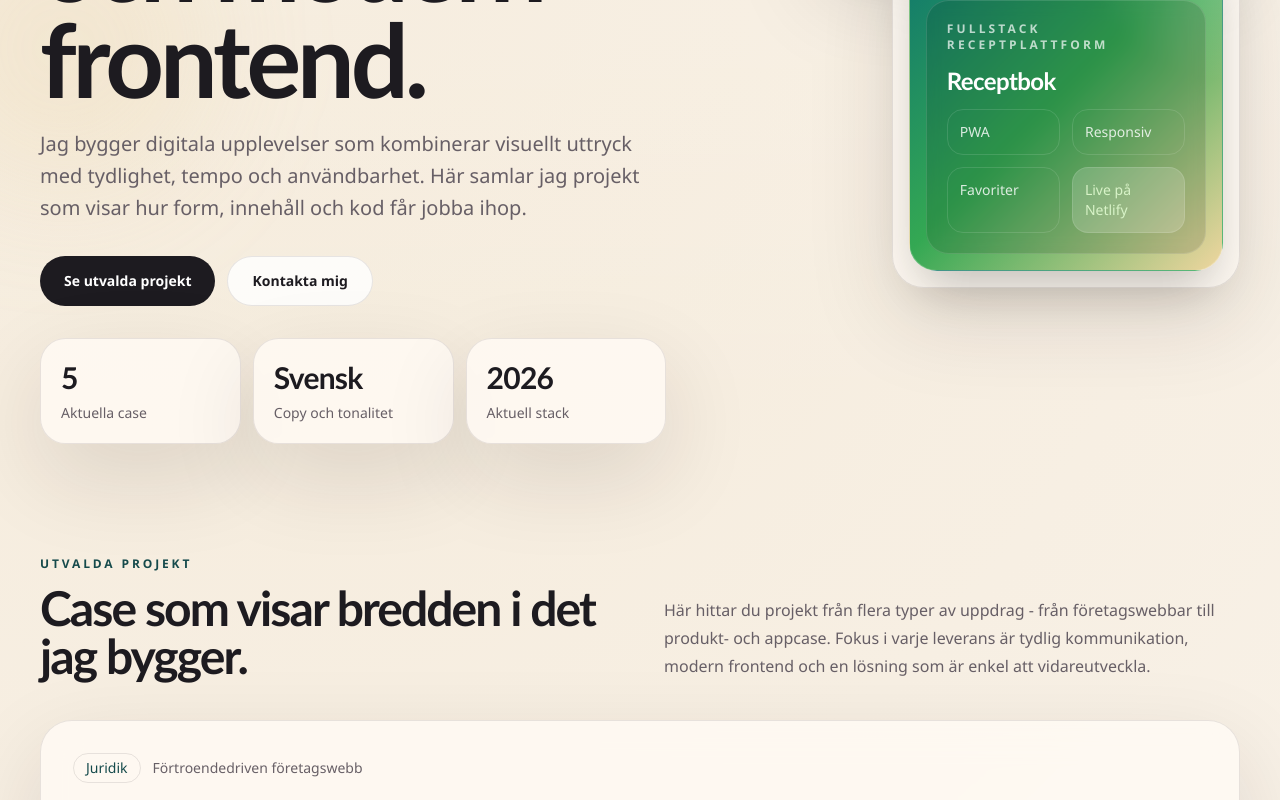
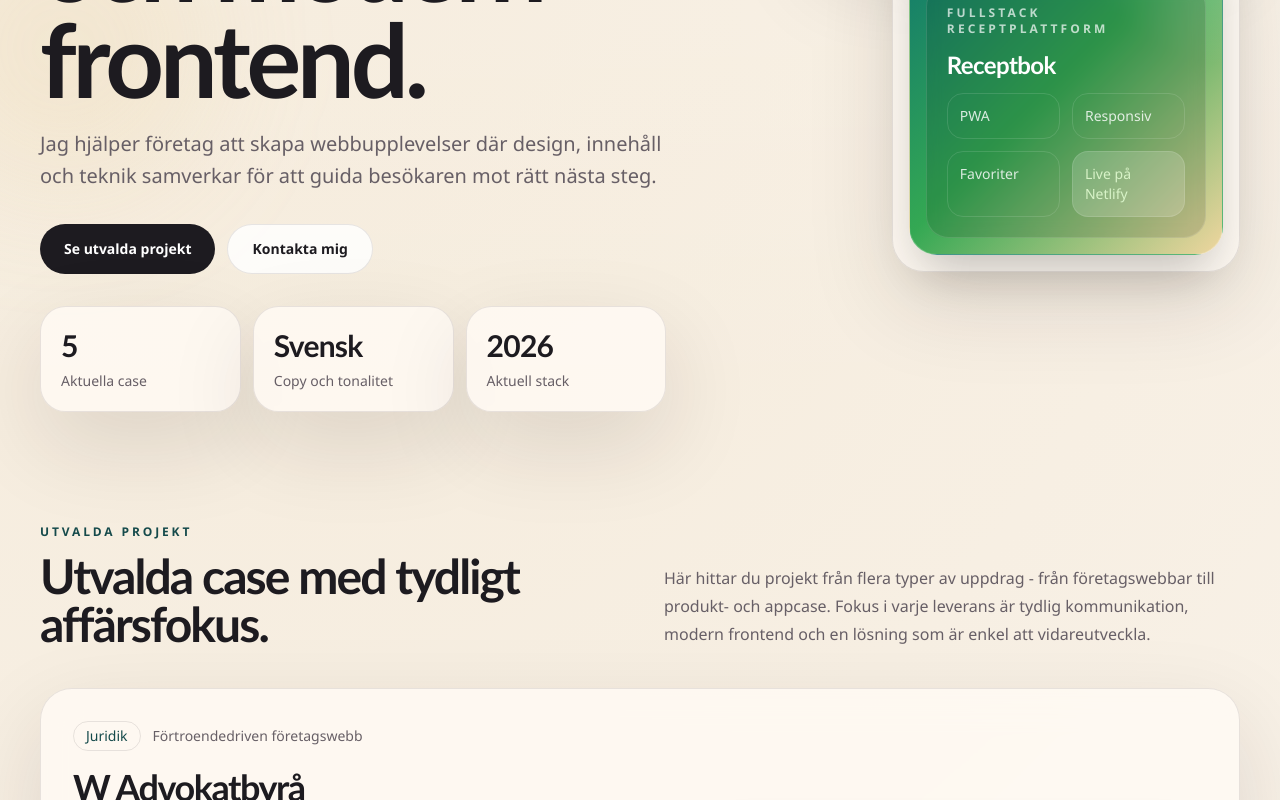
Before and after one commit to Elli2022/eleonora-portfolio, a Next.js app: page / in a window 1280 px wide. Shown: the part 640-1440 px from the top of the page. Built offline with nearby package versions, Linux system fonts and the light colour scheme.

Commit message:
Copy polish: ta bort självkommenterande formuleringar

```diff
--- a/src/app/page.tsx
+++ b/src/app/page.tsx
@@ -287,9 +287,8 @@ export default function Home() {
                 Webbprojekt med tydlig känsla, affärsfokus och modern frontend.
               </h1>
               <p className="max-w-2xl text-lg leading-8 text-[color:var(--muted)] sm:text-xl">
-                Jag bygger digitala upplevelser som kombinerar visuellt uttryck med
-                tydlighet, tempo och användbarhet. Här samlar jag projekt som visar
-                hur form, innehåll och kod får jobba ihop.
+                Jag hjälper företag att skapa webbupplevelser där design, innehåll och
+                teknik samverkar för att guida besökaren mot rätt nästa steg.
               </p>
             </div>
 
@@ -337,7 +336,7 @@ export default function Home() {
             <div className="space-y-3">
               <p className="eyebrow text-xs font-bold">Utvalda projekt</p>
               <h2 className="section-title text-4xl font-bold sm:text-5xl">
-                Case som visar bredden i det jag bygger.
+                Utvalda case med tydligt affärsfokus.
               </h2>
             </div>
             <p className="max-w-xl text-base leading-7 text-[color:var(--muted)]">
@@ -439,7 +438,7 @@ export default function Home() {
           <div className="reveal mb-10 space-y-3">
             <p className="eyebrow text-xs font-bold">Arbetssätt</p>
             <h2 className="section-title text-4xl font-bold sm:text-5xl">
-              Jag vill att en sajt ska kännas lika tydlig som den ser bra ut.
+              Tydlig riktning från första intryck till nästa steg.
             </h2>
           </div>
 
@@ -465,12 +464,11 @@ export default function Home() {
             <aside className="glass-card reveal rounded-[1.9rem] p-6" style={{ animationDelay: "180ms" }}>
               <p className="eyebrow text-xs font-bold">Aktuell stack</p>
               <h3 className="section-title mt-3 text-3xl font-bold">
-                Byggd i en modern stack som passar Netlify idag.
+                Modern och stabil stack för snabb leverans.
               </h3>
               <p className="mt-4 text-base leading-7 text-[color:var(--muted)]">
-                Den här portfolion är uppsatt för snabb utveckling, enkel vidarebyggnad
-                och smidig deploy. Den går att fortsätta fylla på utan att du behöver
-                börja om från början när fler projekt ska in.
+                Teknikvalen är gjorda för snabb utveckling, trygg deploy och enkel
+                vidareutveckling när nya behov uppstår.
               </p>
               <div className="mt-6 flex flex-wrap gap-2">
                 {stack.map((item) => (
@@ -496,9 +494,8 @@ export default function Home() {
                   Så levererar jag i uppdrag från idé till live.
                 </h2>
                 <p className="max-w-2xl text-lg leading-8 text-[color:var(--muted)]">
-                  Jag jobbar strukturerat med scope, designbeslut och implementation så att
-                  du får en tydlig process, tät återkoppling och en lösning som går att
-                  vidareutveckla över tid.
+                  Arbetet drivs med tydlig scope, prioriterade leveranser och tät återkoppling
+                  så att projektet håller både tempo och kvalitet från start till lansering.
                 </p>
               </div>
 
@@ -527,11 +524,11 @@ export default function Home() {
               <div className="space-y-4">
                 <p className="eyebrow text-xs font-bold">Kontakt</p>
                 <h2 className="section-title text-4xl font-bold sm:text-5xl">
-                  Vill du att nästa projekt också ska kännas genomarbetat?
+                  Vill du ha en webb som både känns och fungerar rätt?
                 </h2>
                 <p className="max-w-2xl text-lg leading-8 text-[color:var(--muted)]">
-                  Jag tar gärna fram sajter som kombinerar estetik, tydlighet och
-                  användarvänlig frontend. Hör av dig om du vill samarbeta eller se fler case.
+                  Jag tar fram lösningar som kombinerar stark visuell känsla med tydlig
+                  användarupplevelse. Hör av dig om du vill diskutera ett uppdrag.
                 </p>
               </div>
 
```
